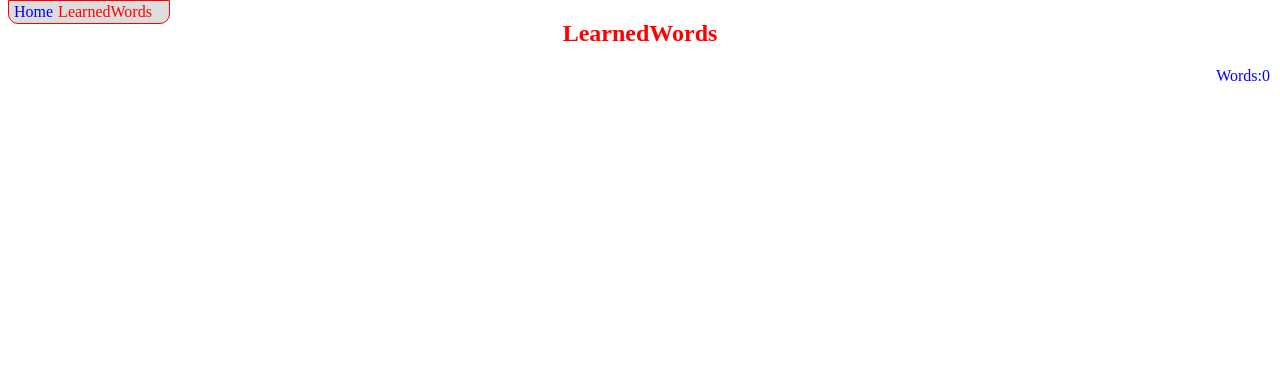
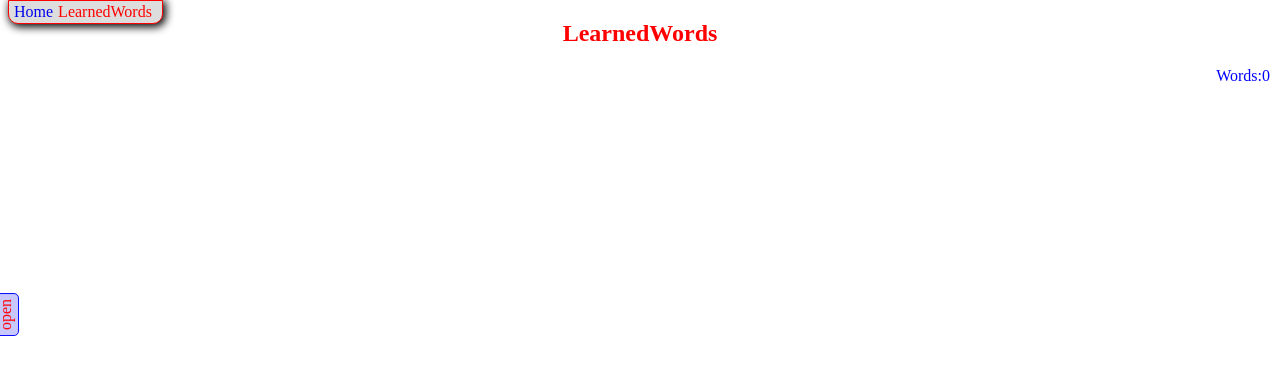
Before and after one commit to RSS-777/dictionary, a React (Vite) app: page /dictionary/learned in a window 1280 px wide. Shown: the top 374 px of the page. Built offline with nearby package versions, Linux system fonts and the light colour scheme.

Commit message:
corrected code

```diff
--- /dev/null
+++ b/src/components/LetterLinks/LetterLinks.css
@@ -0,0 +1,40 @@
+.letter-links {
+  position: fixed;
+  left: -35px;
+  display: flex;
+  flex-direction: column;
+  align-items: center;
+  height: 470px;
+  background-color: rgb(200, 200, 252);
+  box-shadow: 2px 2px 5px 0 black;
+  border: 1px solid blue;
+  border-radius: 0 5px 5px 0;
+  padding: 5px;
+  transition: all 0.6s ease-out;
+}
+
+.open {
+    position: absolute;
+    transform: rotate(-90deg);
+    top: 49%;
+    left: 20px;
+    height: 13px;
+    padding:0 5px 8px 5px;
+    background-color: rgb(200, 200, 252);
+    color: red;
+    border: 1px solid blue;
+    border-radius: 0 0 5px 5px;
+    cursor: pointer;
+}
+
+.letter-links:hover{
+   left: 0;
+}
+
+.letter-links a {
+    color: blue;
+}
+
+.letter-links a:hover {
+    color: red;
+}
--- /dev/null
+++ b/src/components/LetterLinks/LetterLinks.jsx
@@ -0,0 +1,16 @@
+import './LetterLinks.css'
+
+export const LetterLinks = ({groupedWords}) => {
+    return (
+        <nav className="letter-links">
+            <div className="open">open</div>
+            {Object.keys(groupedWords)
+                .sort()
+                .map((letter) => (
+                    <a key={letter} href={`#${letter}`}>
+                        {letter}
+                    </a>
+                ))}
+        </nav>
+    )
+}
--- a/src/components/Navigation/Navigation.css
+++ b/src/components/Navigation/Navigation.css
@@ -3,11 +3,11 @@ nav > ul {
     position: fixed;
     top: 0;
     left: 0;
-    width: 150px;
     padding: 2px 5px;
     margin: 0 8px;
     border: 1px solid red;
     border-radius: 0 0 10px 10px;
+    box-shadow: 2px 2px 8px 1px black;
 }
 .active {
     color: red;
--- a/src/pages/Home/Home.css
+++ b/src/pages/Home/Home.css
@@ -22,7 +22,7 @@ h1 {
     border: 1px solid rgb(255, 174, 0);
     box-shadow: 2px 2px 8px 1px black;
     border-radius: 20px;
-    padding: 0;
+    padding: 10px 15px;
 }
 
 .word-group li {
@@ -32,7 +32,7 @@ h1 {
     background-color: rgb(255, 250, 220);
     border-radius: 10px;
     padding: 1px 5px;
-    margin: 5px 10px;
+    margin: 5px 15px;
 }
 
 .word-group li> span {
--- a/src/pages/Home/Home.jsx
+++ b/src/pages/Home/Home.jsx
@@ -1,5 +1,6 @@
 import { useState, useEffect } from 'react'
 import { translations } from '../../utils/translations'
+import { LetterLinks } from '../../components/LetterLinks/LetterLinks'
 import './Home.css'
 
 export const Home = () => {
@@ -36,7 +37,7 @@ export const Home = () => {
         const selectedWords = JSON.parse(localStorage.getItem('selectedWords')) || [];
         selectedWords.push({ key, value })
         localStorage.setItem('selectedWords', JSON.stringify(selectedWords))
-        setUpdatedWords(prevWords => prevWords.filter((_, i) => i !== index))
+        setUpdatedWords(prevWords => prevWords.filter(([wordKey, _]) => wordKey !== key))
     }
 
     const totalWordsCount = Object.values(groupedWords).reduce(
@@ -48,11 +49,12 @@ export const Home = () => {
         <main>
             <h1>Dictionary</h1>
             <div className="word-count">Words:{totalWordsCount}</div>
+            <LetterLinks groupedWords={groupedWords} />
             <div className="word-groups">
                 {Object.keys(groupedWords)
                     .sort()
                     .map((letter) => (
-                        <div className='word-group' key={letter}>
+                        <div className='word-group' key={letter} id={letter}>
                             <h3>{letter}</h3>
                             <ol>
                                 {groupedWords[letter].map(([key, value], index) => {
--- a/src/pages/LearnedWords/LearnedWords.jsx
+++ b/src/pages/LearnedWords/LearnedWords.jsx
@@ -1,3 +1,4 @@
+import { LetterLinks } from '../../components/LetterLinks/LetterLinks';
 import './learnedWords.css'
 
 export const LearnedWords = () => {
@@ -21,11 +22,12 @@ export const LearnedWords = () => {
         <div>
             <h2>LearnedWords</h2>
             <div className="word-count">Words:{totalWordsCount}</div>
+            <LetterLinks groupedWords={groupedLearnedWords} />
             <div className="word-groups">
                 {Object.keys(groupedLearnedWords)
                     .sort()
                     .map((letter) => (
-                        <div className="word-group" key={letter}>
+                        <div className="word-group" key={letter} id={letter}>
                             <h3>{letter}</h3>
                             <ol>
                                 {groupedLearnedWords[letter].map(({ key, value }, index) => {
```
